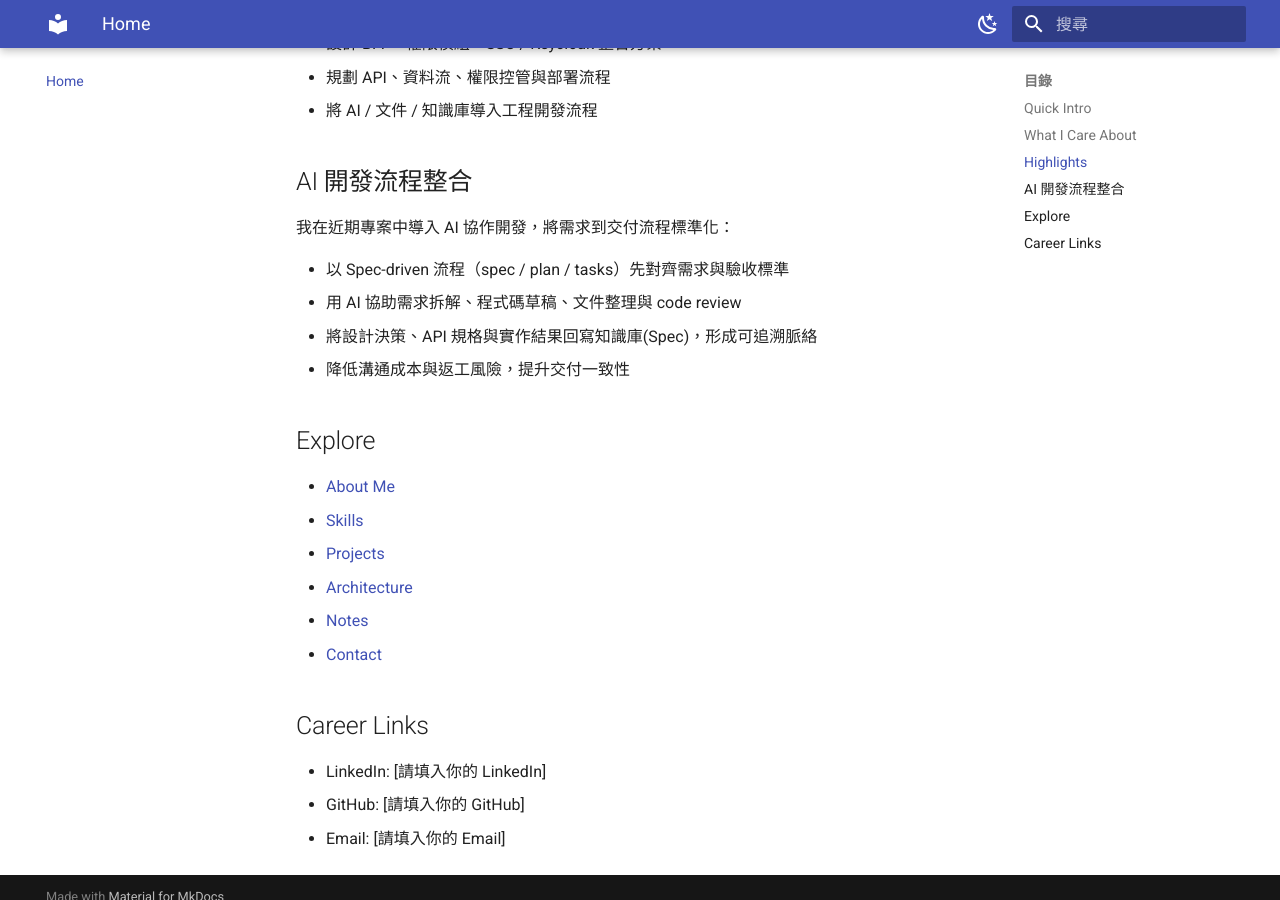
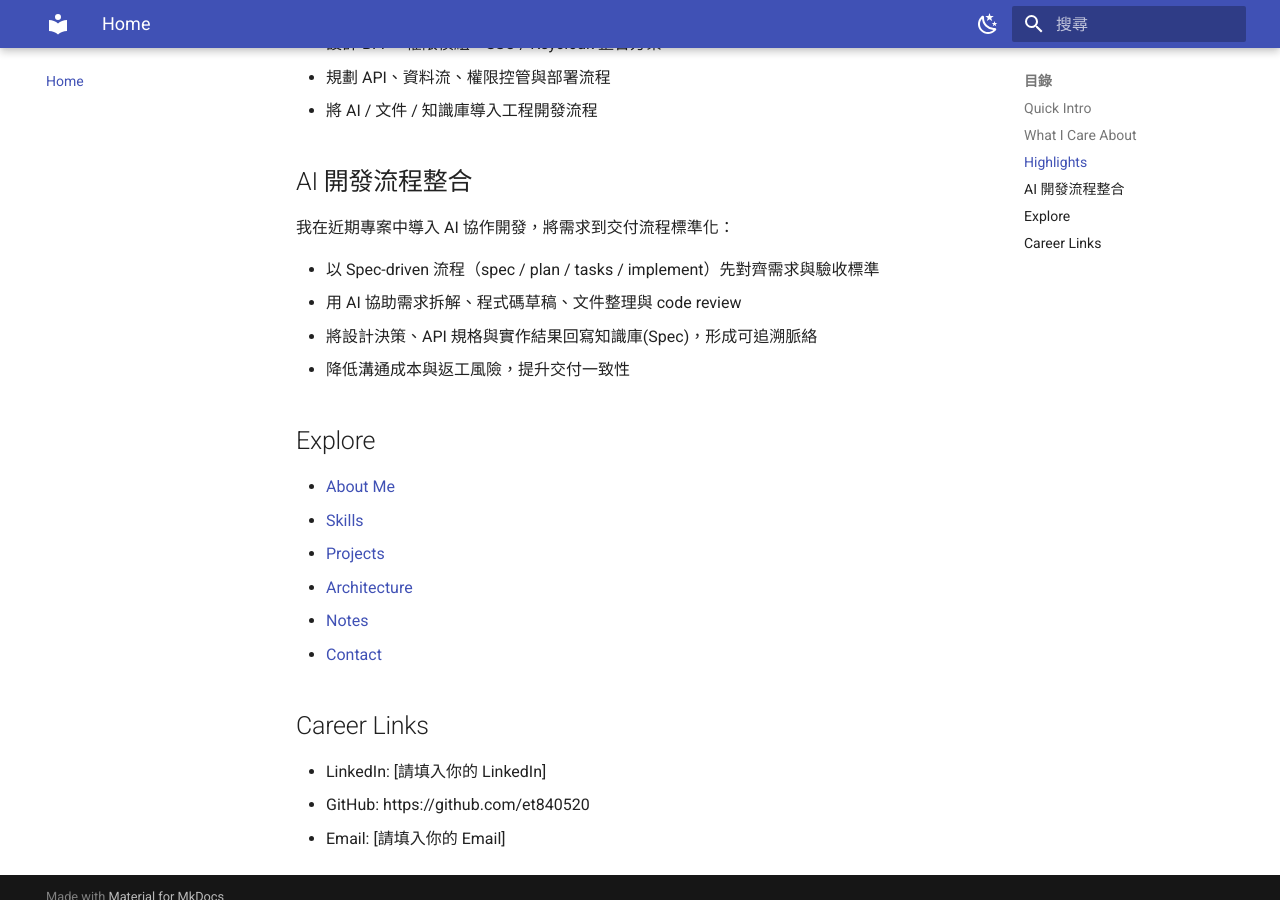
Before and after one commit to et840520/Resume, an MkDocs documentation site: the page built from docs/index.md, in a window 1280 px wide and 900 px high, scrolled down 1242 px. Built offline with MkDocs 1.6.1 and Material for MkDocs 9.7.7, drawn with Linux system fonts in a browser that asks for light colours; some of the changed text lies outside the part shown.

```diff
--- a/docs/index.md
+++ b/docs/index.md
@@ -45,7 +45,7 @@
 
 我在近期專案中導入 AI 協作開發，將需求到交付流程標準化：
 
-- 以 Spec-driven 流程（spec / plan / tasks）先對齊需求與驗收標準
+- 以 Spec-driven 流程（spec / plan / tasks / implement）先對齊需求與驗收標準
 - 用 AI 協助需求拆解、程式碼草稿、文件整理與 code review
 - 將設計決策、API 規格與實作結果回寫知識庫(Spec)，形成可追溯脈絡
 - 降低溝通成本與返工風險，提升交付一致性
@@ -62,5 +62,5 @@
 ## Career Links
 
 - LinkedIn: [請填入你的 LinkedIn]
-- GitHub: [請填入你的 GitHub]
+- GitHub: https://github.com/et840520
 - Email: [請填入你的 Email]
```
Also changed, not shown: other parts of docs/index.md (+1 -1 lines), docs/about.md (+1 -1 lines), docs/contact.md (+1 -1 lines).
